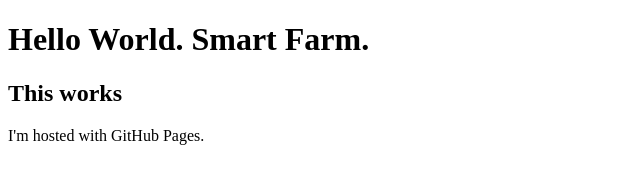
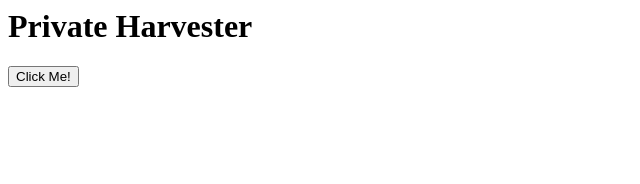
Before and after one commit to mikebrown95/mikebrown95, a plain HTML site: page index.html in a window 1280 px wide. Shown: the whole page, without its empty margins (0-640 px from the left). Drawn offline with Linux system fonts and the light colour scheme.

Commit message:
Update index.html

```diff
--- a/index.html
+++ b/index.html
@@ -1,8 +1,3 @@
-<!DOCTYPE html>
-<html>
-<body>
-<h1>Hello World. Smart Farm.</h1>
-<h2> This works</h2>
-<p>I'm hosted with GitHub Pages.</p>
-</body>
-</html>
+<h1> Private Harvester </h1>
+
+<button type="button">Click Me!</button>
```
